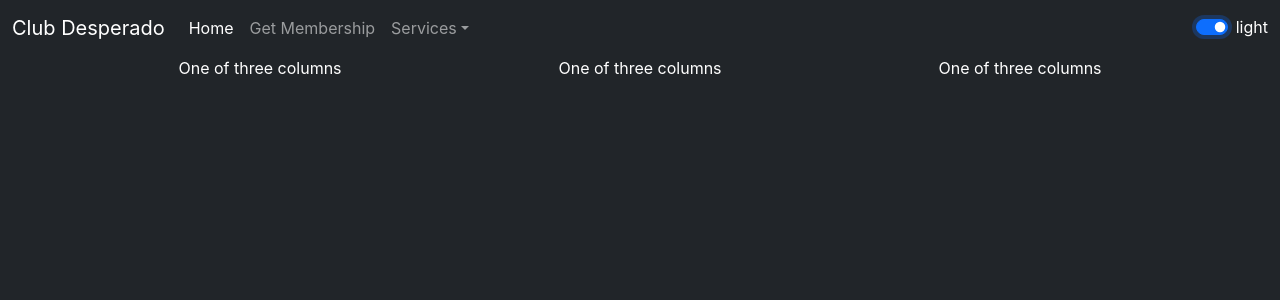
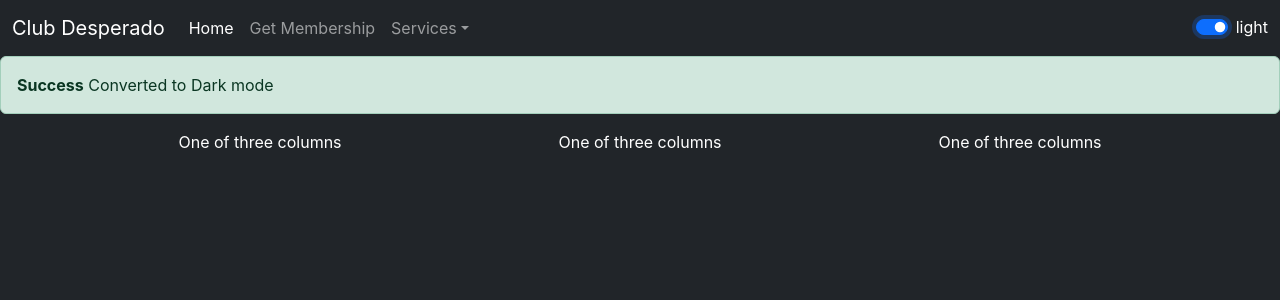
Before and after one commit to piyushkarmacharya/FunctionBasedComponentReact, a React (Create React App) app: page / in a window 1280 px wide. Both pictures are taken after a click on the switch "dark". Shown: the top 300 px of the page. Built offline with nearby package versions, Linux system fonts and the light colour scheme.

Commit message:
created alert component and set timer

```diff
--- a/src/App.js
+++ b/src/App.js
@@ -3,20 +3,40 @@ import './App.css';
 import './components/NavBar'
 import NavBar from './components/NavBar';
 import Column from './components/Column';
+import Alert from './components/Alert';
 import { useState } from 'react';
 
 function App() {
   const [themee,setThemee]=useState("light");
+  const [alert,setAlert]=useState(null);
+  const showAlert=(msg,alertType)=>{
+    setAlert({
+      msg:msg,
+      alertType:alertType}
+    );
+
+    setTimeout(() => {
+      setAlert(null);
+    }, 3000);
+  }
+
   const changeThemee=(event)=>{
     document.body.style.backgroundColor = themee === 'light' ? '#212529' : 'white';
     document.body.style.color = themee === 'light' ? 'white' : 'black';
-
+    if(themee=='light'){
+      showAlert('Converted to Dark mode','success');
+    }else{
+      showAlert('Converted to Light mode','success');
+    }
     // Toggle theme
     setThemee(themee === 'light' ? 'dark' : 'light');
+
   }
   return (
     <><NavBar themee={themee} changeThemee={changeThemee}></NavBar>
+    <Alert alert={alert} ></Alert>
     <Column></Column>
+
     </>
 
   );
--- /dev/null
+++ b/src/components/Alert.js
@@ -0,0 +1,18 @@
+import React from 'react'
+
+
+export default function Alert(props) {
+    const getUpper=(txt)=>{
+        let temp=txt.toLowerCase();
+        return temp.charAt(0).toUpperCase() + txt.slice(1);
+    }
+    return (
+        props.alert &&
+        <div>
+            {/* alertTyped : primary,success,danger,warning */}
+            <div class={`alert alert-${props.alert.alertType} alert-dismissible fade show`} role="alert">
+                <strong>{getUpper(props.alert.alertType)}</strong> {props.alert.msg}
+            </div>
+        </div>
+    )
+}
```
